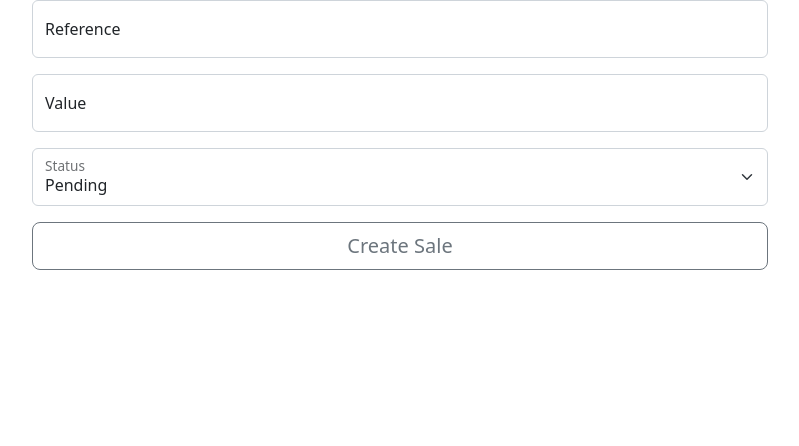
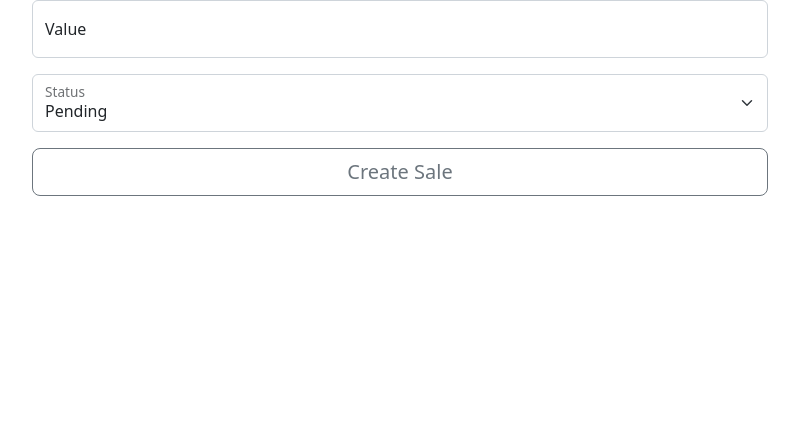
Before and after one commit to SeanConroy01/salesconnect, a Flask app: page /new-sale/1 in a window 1280 px wide. Shown: the part 159-605 px from the top of the page, without its empty margins (240-1039 px from the left). Run offline with Flask 2, Linux system fonts and the light colour scheme; the visitor is signed in with stand-in values (Sample User, id 1); data comes from the database, SQL or seed files in the repository; some libraries are stand-ins or nearby versions.

Commit message:
Fix form error messaging and inputs

```diff
--- a/src/forms.py
+++ b/src/forms.py
@@ -1,16 +1,16 @@
 from flask_wtf import FlaskForm
 from wtforms import StringField, DecimalField, PasswordField, SelectField
-from wtforms.validators import DataRequired, Length, Email
+from wtforms.validators import DataRequired, Length, Email, Regexp
 
 ## WTForm
 class LoginForm(FlaskForm):
-  email = StringField(label='Email', validators=[DataRequired(), Email()])
+  email = StringField(label='Email', validators=[DataRequired()])
   password = PasswordField(label='Password', validators=[DataRequired()])
 
 class RegisterForm(FlaskForm):
-  name = StringField("Name", validators=[DataRequired()])
-  email = StringField(label='Email', validators=[DataRequired(), Email()])
-  role = SelectField("Role", choices=["user", "admin"], validators=[DataRequired()])
+  name = StringField("Name", validators=[DataRequired(), Regexp('[A-Za-z]', message="Name must only contain letters.")])
+  email = StringField(label='Email', validators=[DataRequired(), Email("Email must be a valid email address")])
+  role = SelectField("Role", choices=["user", "admin"], validators=[DataRequired(), Regexp('[A-Za-z]', message="Name must only contain letters.")])
   password = PasswordField(label='Password', validators=[DataRequired(), Length(min=8, max=40)])
 
 class ChangePasswordForm(FlaskForm):
@@ -19,16 +19,15 @@ class ChangePasswordForm(FlaskForm):
   confirm_password = PasswordField(label='Confirm Password', validators=[DataRequired(), Length(min=8, max=40)])
 
 class CreateCustomerForm(FlaskForm):
-  name = StringField("Name", validators=[DataRequired()])
-  industry = StringField("Industry", validators=[DataRequired()])
+  name = StringField("Name", validators=[DataRequired(), Regexp('[A-Za-z0-9]', message="Name must only contain letters and numbers.")])
+  industry = StringField("Industry", validators=[DataRequired(), Regexp('[A-Za-z]', message="Industry must only contain letters.")])
 
 class CreateContactForm(FlaskForm):
-  name = StringField("Name", validators=[DataRequired()])
-  email = StringField(label='Email', validators=[DataRequired(), Email()])
-  role = StringField(label='Role', validators=[DataRequired()])
-  phone = StringField(label='Phone Number', validators=[DataRequired()])
+  name = StringField("Name", validators=[DataRequired(), Regexp('[A-Za-z]', message="Name must only contain letters.")])
+  email = StringField(label='Email', validators=[DataRequired(), Email("Email must be a valid email address")])
+  role = StringField(label='Role', validators=[DataRequired(), Regexp('[A-Za-z]', message="Name must only contain letters.")])
+  phone = StringField(label='Phone Number', validators=[DataRequired(), Regexp('[0-9]', message="Phone number must only contain numbers.")])
 
 class CreateSaleForm(FlaskForm):
   value = DecimalField("Value", places=2, rounding=None, validators=[DataRequired()])
-  reference = StringField(label='Reference', validators=[DataRequired()])
   status = SelectField("Status", choices=["Pending", "Shipped", "Arrived","Installed", "Complete"], validators=[DataRequired()])
--- a/src/main.py
+++ b/src/main.py
@@ -59,7 +59,6 @@ class Sale(db.Model):
   id = db.Column(db.Integer, primary_key=True)
   rep_id = db.Column(db.Integer, db.ForeignKey("users.id"))
   rep = relationship("User", back_populates="sales")
-  reference = db.Column(db.String(100))
   value = db.Column(db.Float())
   date = db.Column(db.String(250))
   status = db.Column(db.String(100))
--- a/src/routes/auth.py
+++ b/src/routes/auth.py
@@ -26,6 +26,9 @@ def new_user():
       db.session.commit()
       return redirect(url_for("auth.admin_panel"))
   else:
+    if form.errors:
+      for error in form.errors.values():
+        flash(error[0], "danger")
     return render_template("make-user.html", form=form, title="Sign Up")
 
 # Authentication - Delete User
@@ -47,7 +50,7 @@ def delete_user(user_id):
 def login():
   form = LoginForm()
   if form.validate_on_submit():
-    user = User.query.filter_by(email=request.form['email']).first()
+    user = User.query.filter_by(email=request.form['email'].lower()).first()
     if not user or not check_password_hash(user.password, form.password.data):
       flash("The name or password provided were incorrect, please try again.", "danger")
       return redirect(url_for('auth.login'))
--- a/src/routes/sale.py
+++ b/src/routes/sale.py
@@ -20,7 +20,6 @@ def new_sale(customer_id):
   form = CreateSaleForm()
   if form.validate_on_submit():
     new_sale = Sale(
-      reference=form.reference.data,
       value=form.value.data,
       status=form.status.data,
       parent_customer=Customer.query.get(customer_id),
@@ -31,7 +30,11 @@ def new_sale(customer_id):
     db.session.commit()
     flash("Sale has been Created.", "success")
     return redirect(url_for("customer.show_customer", customer_id=customer_id))
-  return render_template("make-sale.html", title="New Sale", customer_id=customer_id, form=form,  current_user=current_user)
+  else:
+    if form.errors:
+        for error in form.errors.values():
+          flash(error[0], "danger")
+    return render_template("make-sale.html", title="New Sale", customer_id=customer_id, form=form,  current_user=current_user)
 
 # Sale - Edit Sale
 @sale_routes.route("/edit-sale/<int:sale_id>", methods=["GET", "POST"])
@@ -39,18 +42,20 @@ def new_sale(customer_id):
 def edit_sale(sale_id):
   sale = Sale.query.get(sale_id)
   edit_form = CreateSaleForm(
-    reference=sale.reference,
-    value=sale.value,
+    value=sale.value
   )
   if edit_form.validate_on_submit():
-    sale.reference = edit_form.reference.data
     sale.value = edit_form.value.data
     sale.status = edit_form.status.data
     sale.date = date.today().strftime("%B %d, %Y")
     db.session.commit()
     flash("Sale has been updated.", "success")
     return redirect(url_for("customer.show_customer", customer_id=sale.customer_id))
-  return render_template("make-sale.html", title="Edit Contact", form=edit_form, is_edit=True, sale_id=sale.id)
+  else:
+    if edit_form.errors:
+        for error in edit_form.errors.values():
+          flash(error[0], "danger")
+    return render_template("make-sale.html", title="Edit Contact", form=edit_form, is_edit=True, sale_id=sale.id)
 
 # Sale - Delete Sale
 @sale_routes.route("/delete-sale/<int:sale_id>", methods=["GET"])
--- a/src/templates/admin-panel.html
+++ b/src/templates/admin-panel.html
@@ -6,7 +6,7 @@
     <h1 class="h2 py-2">Admin Panel</h1>
     <div class="my-auto ms-auto">
       <div class="input-group">
-        <input id="filter" type="text" class="form-control border-secondary" placeholder="Search Customers" aria-label="Search Customers">
+        <input id="filter" type="text" class="form-control border-secondary" placeholder="Search Users" aria-label="Search Users">
       </div>
     </div>
     <a class="btn btn-outline-secondary my-auto ms-3" href="{{ url_for('auth.new_user') }}"><i class="fa-solid fa-plus"></i>  Create User</a>
@@ -31,7 +31,7 @@
                   <p class="card-text">Role</p>
                 </div>
                 <div class="col-4 text-end">
-                  <p class="card-text">Opitions</p>
+                  <p class="card-text">Options</p>
                 </div>
               </div>
             </div>
--- a/src/templates/customer.html
+++ b/src/templates/customer.html
@@ -91,7 +91,7 @@
                   <p class="card-text">Sales Rep</p>
                 </div>
                 <div class="col-2 text-end">
-                  <p class="card-text">Opitions</p>
+                  <p class="card-text">Options</p>
                 </div>
               </div>
             </div>
@@ -108,7 +108,7 @@
                     <p class="text-bold mb-0">£{{sale.value}}</p>
                   </div>
                   <div class="col-2 my-auto text-center">
-                    <p class="card-text">{{sale.reference}}</p>
+                    <p class="card-text">{{sale.id}}</p>
                   </div>
                   <div class="col-2 my-auto text-center">
                     <p class="card-text">{{sale.status}}</p>
--- a/src/templates/customers.html
+++ b/src/templates/customers.html
@@ -36,7 +36,7 @@
                   <p class="card-text">Last Updated</p>
                 </div>
                 <div class="col-2 text-end">
-                  <p class="card-text">Opitions</p>
+                  <p class="card-text">Options</p>
                 </div>
               </div>
             </div>
--- a/src/templates/index.html
+++ b/src/templates/index.html
@@ -41,9 +41,9 @@
         <div class="card-body">
           <h5 class="card-title">{{ data.num }}</h5>
           {% if current_user.role == "admin": %}
-          <p class="card-text">Number of Sale</p>
+          <p class="card-text">Number of Sales</p>
           {% else %}
-          <p class="card-text">Your Number of Sale</p>
+          <p class="card-text">Your Number of Sales</p>
           {% endif %}
         </div>
       </div>
--- a/src/templates/make-contact.html
+++ b/src/templates/make-contact.html
@@ -20,6 +20,7 @@
   <div class="container">
     <div class="row">
       <div class="col-lg-8 col-md-10 mx-auto pb-5">
+        {% include "partials/flash.html" %}
         {% if is_edit: %}
         <form action="{{ url_for('contact.edit_contact', contact_id=contact_id) }}" method="POST">
         {% else: %}
--- a/src/templates/make-customer.html
+++ b/src/templates/make-customer.html
@@ -20,6 +20,7 @@
   <div class="container">
     <div class="row">
       <div class="col-lg-8 col-md-10 mx-auto pb-5">
+        {% include "partials/flash.html" %}
         {% if is_edit: %}
         <form action="{{ url_for('customer.edit_customer', customer_id=customer_id) }}" method="POST">
         {% else: %}
--- a/src/templates/make-sale.html
+++ b/src/templates/make-sale.html
@@ -20,6 +20,7 @@
   <div class="container">
     <div class="row">
       <div class="col-lg-8 col-md-10 mx-auto pb-5">
+        {% include "partials/flash.html" %}
         {% if is_edit: %}
         <form action="{{ url_for('sale.edit_sale', sale_id=sale_id) }}" method="POST">
         {% else: %}
@@ -27,10 +28,6 @@
         {% endif %}
 
           {{ form.csrf_token }}
-          <div class="form-floating mb-3">
-            {{ form.reference(class="form-control", placeholder="name@example.com") }}
-            {{ form.reference.label() }}
-          </div>
           <div class="form-floating mb-3">
             {{ form.value(class="form-control", placeholder="name@example.com") }}
             {{ form.value.label() }}
--- a/src/templates/make-user.html
+++ b/src/templates/make-user.html
@@ -13,11 +13,12 @@
     </div>
   </header>
 
-  {% include "partials/flash.html" %}
+  <div class="container">
 
-  <div class="container">
+
     <div class="row">
       <div class="col-lg-8 col-md-10 mx-auto pb-5">
+        {% include "partials/flash.html" %}
         <form action="{{ url_for('auth.new_user') }}" method="POST">
           {{ form.csrf_token }}
           <div class="form-floating mb-3">
--- a/src/templates/sales.html
+++ b/src/templates/sales.html
@@ -40,7 +40,7 @@
                   <p class="card-text">Status</p>
                 </div>
                 <div class="col-2 text-end">
-                  <p class="card-text">Opitions</p>
+                  <p class="card-text">Options</p>
                 </div>
               </div>
             </div>
```
Also changed, not shown: src/routes/contact.py (+10 -2 lines), src/routes/customer.py (+10 -2 lines).
